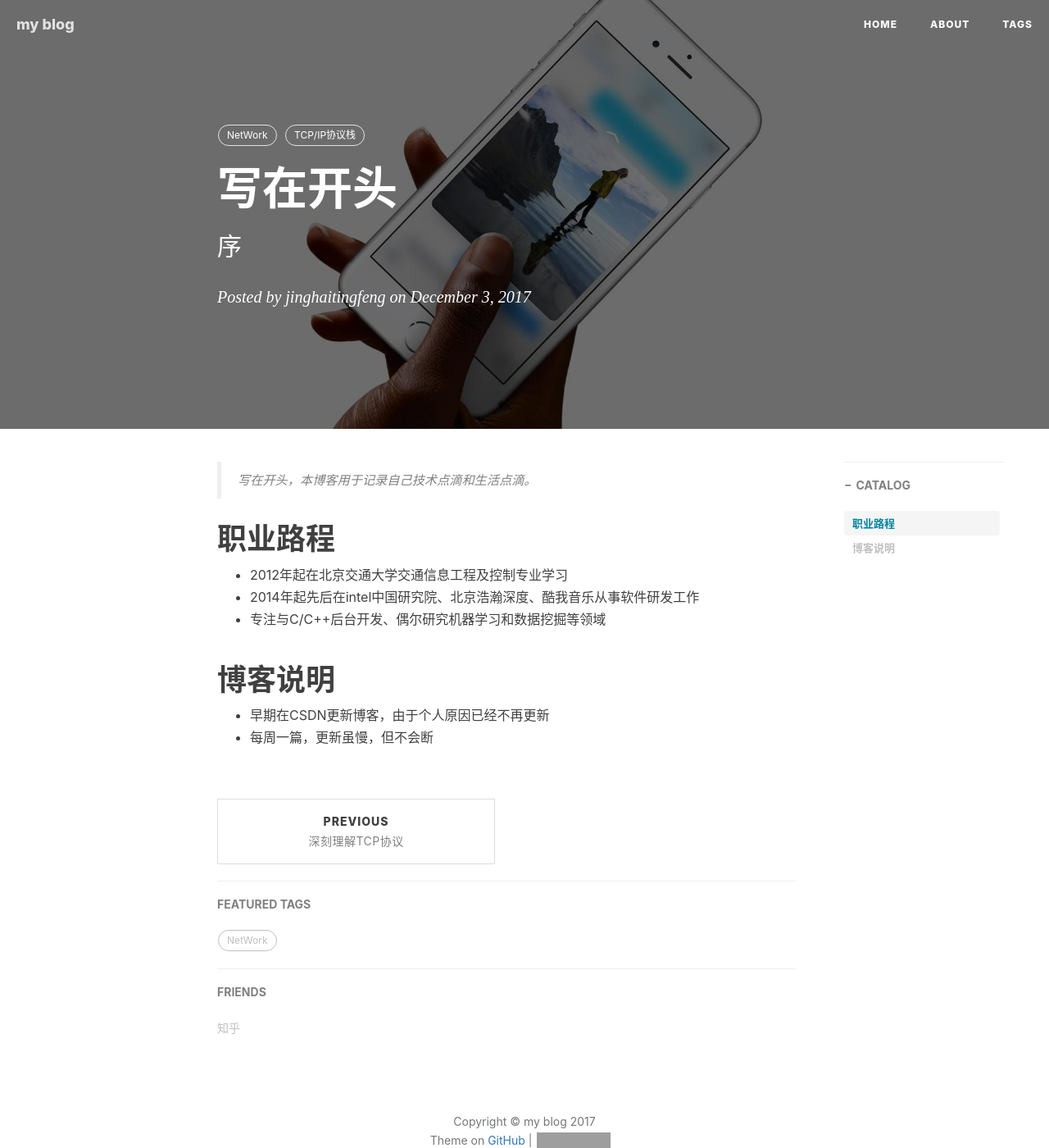
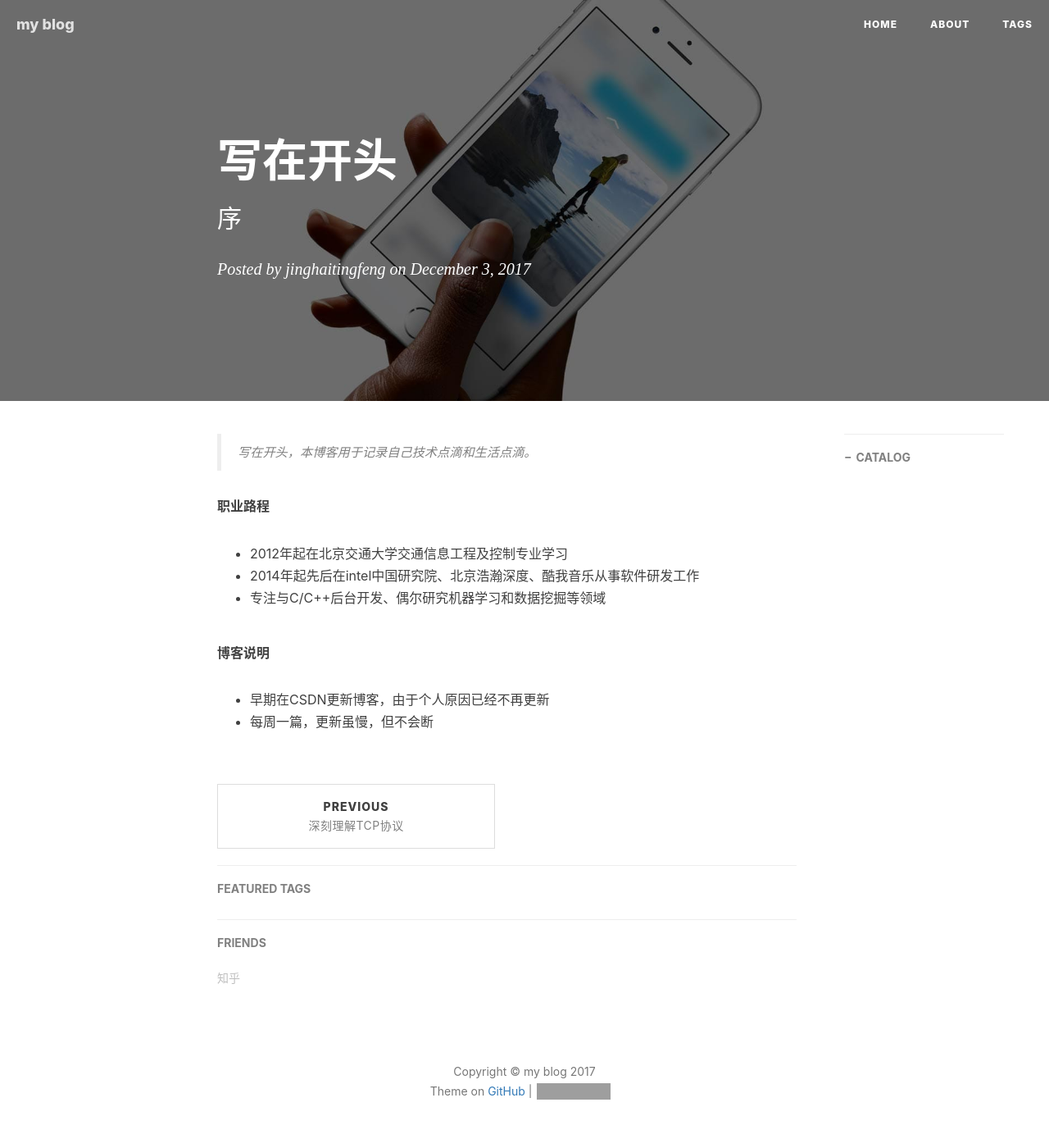
Before and after one commit to jinghaitingfeng/jinghaitingfeng.github.io, a Jekyll site: the page built from _posts/2017-12-03-序-写在开头.md, in a window 1280 px wide and 1400 px high. Shown: the whole window at 82% size. Built offline with Jekyll 4.4.1, drawn with Linux system fonts in a browser that asks for light colours; nearby versions of some CDN libraries; comment, search, counter and statistics services are not loaded; grey boxes are pictures that could not be loaded.

Commit message:
Update 2017-12-03-序-写在开头.md

```diff
--- a/_posts/2017-12-03-序-写在开头.md
+++ b/_posts/2017-12-03-序-写在开头.md
@@ -7,18 +7,16 @@ author:     jinghaitingfeng
 header-img: img/post-bg-ios9-web.jpg
 catalog: true
 tags:
-    - NetWork
-    - TCP/IP协议栈
 ---
 
 >写在开头，本博客用于记录自己技术点滴和生活点滴。
 
-# 职业路程
+**职业路程**
 
 - 2012年起在北京交通大学交通信息工程及控制专业学习
 - 2014年起先后在intel中国研究院、北京浩瀚深度、酷我音乐从事软件研发工作
 - 专注与C/C++后台开发、偶尔研究机器学习和数据挖掘等领域
 
-# 博客说明
+**博客说明**
 - 早期在CSDN更新博客，由于个人原因已经不再更新
 - 每周一篇，更新虽慢，但不会断
```
